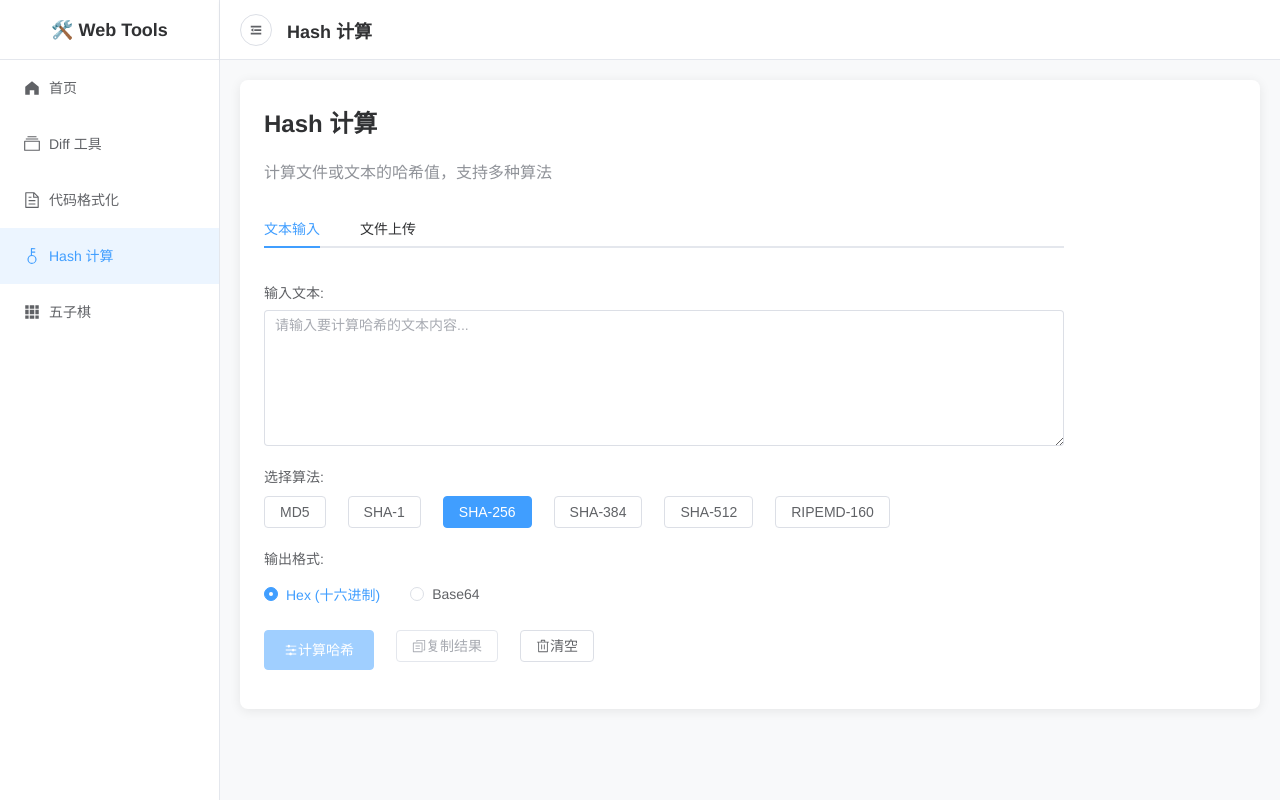
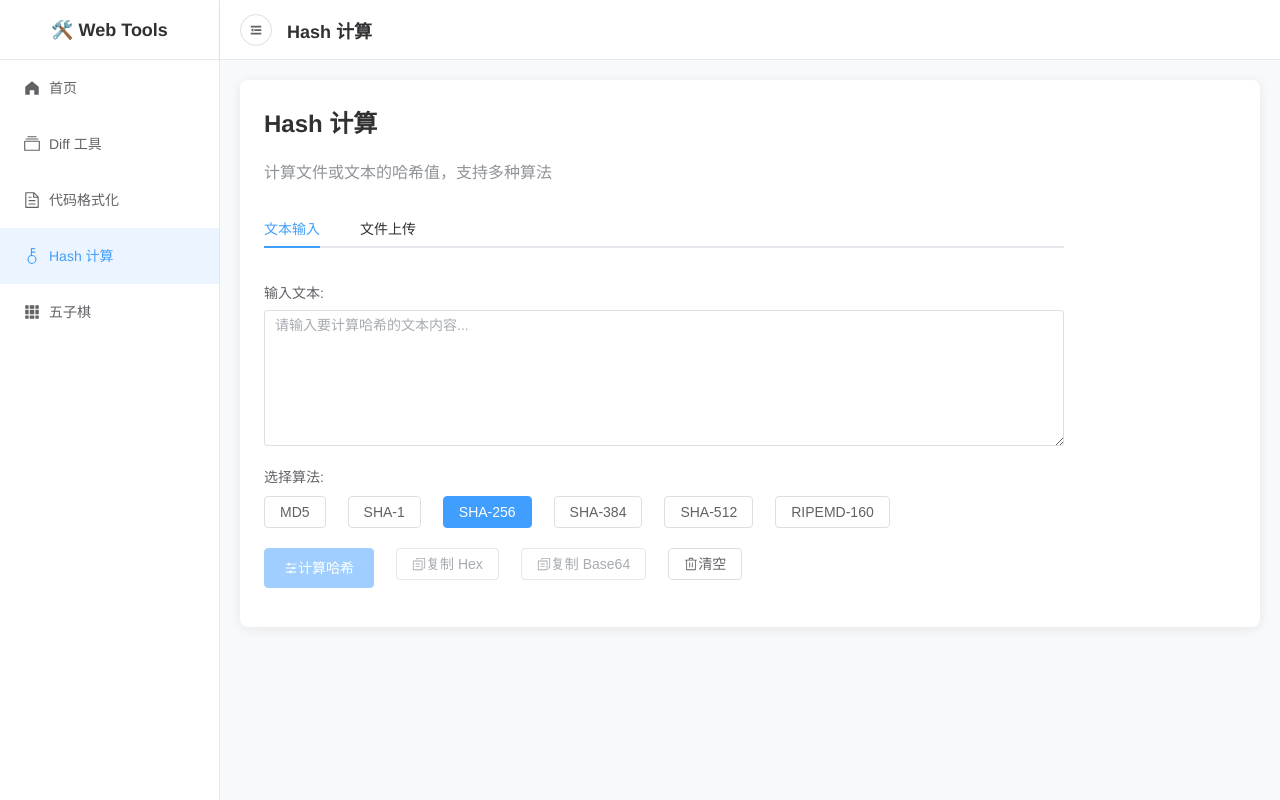
Before and after one commit to kekxv/web-tools, a Vue app: page /#/hash in a window 1280 px wide. Built offline with nearby package versions, Linux system fonts and the light colour scheme.

Commit message:
优化 Hash 计算功能：同时显示 Hex 和 Base64 格式
- 移除输出格式选择，计算后同时展示两种格式
- 添加分别复制 Hex 和 Base64 的按钮
- 切换算法时自动清空结果
- 更新相关方法和变量命名

```diff
--- a/src/views/HashView.vue
+++ b/src/views/HashView.vue
@@ -60,21 +60,12 @@
               v-for="(config, key) in algorithms"
               :key="key"
               :type="selectedAlgorithm === key ? 'primary' : ''"
-              @click="selectedAlgorithm = key"
+              @click="selectedAlgorithm = key; clearResults()"
               size="default"
             >
               {{ config.name }}
             </el-button>
           </div>
-        </div>
-
-        <!-- 输出格式 -->
-        <div class="output-section">
-          <label class="section-label">输出格式:</label>
-          <el-radio-group v-model="outputAsHex">
-            <el-radio :value="true">Hex (十六进制)</el-radio>
-            <el-radio :value="false">Base64</el-radio>
-          </el-radio-group>
         </div>
 
         <!-- 计算按钮 -->
@@ -88,9 +79,13 @@
             <el-icon><Operation /></el-icon>
             计算哈希
           </el-button>
-          <el-button @click="copyResult" :disabled="!hashResult">
+          <el-button @click="copyHexResult" :disabled="!hashResultHex">
             <el-icon><DocumentCopy /></el-icon>
-            复制结果
+            复制 Hex
+          </el-button>
+          <el-button @click="copyBase64Result" :disabled="!hashResultBase64">
+            <el-icon><DocumentCopy /></el-icon>
+            复制 Base64
           </el-button>
           <el-button @click="clearAll">
             <el-icon><Delete /></el-icon>
@@ -99,12 +94,21 @@
         </div>
 
         <!-- 结果显示 -->
-        <div v-if="hashResult" class="result-area">
+        <div v-if="hashResultHex" class="result-area">
           <div class="result-label">
-            {{ algorithms[selectedAlgorithm].name }} ({{ outputAsHex ? 'Hex' : 'Base64' }}):
+            {{ algorithms[selectedAlgorithm].name }} - Hex:
           </div>
           <div class="hash-result">
-            <code>{{ hashResult }}</code>
+            <code>{{ hashResultHex }}</code>
+          </div>
+        </div>
+
+        <div v-if="hashResultBase64" class="result-area">
+          <div class="result-label">
+            {{ algorithms[selectedAlgorithm].name }} - Base64:
+          </div>
+          <div class="hash-result">
+            <code>{{ hashResultBase64 }}</code>
           </div>
         </div>
       </div>
@@ -120,8 +124,8 @@ const inputMode = ref('text')
 const textInput = ref('')
 const selectedFile = ref(null)
 const selectedAlgorithm = ref('SHA256')
-const outputAsHex = ref(true)
-const hashResult = ref('')
+const hashResultHex = ref('')
+const hashResultBase64 = ref('')
 const dragover = ref(false)
 const fileInput = ref(null)
 
@@ -162,32 +166,38 @@ const formatFileSize = (bytes) => {
 }
 
 const calculateHash = async () => {
-  hashResult.value = ''
+  hashResultHex.value = ''
+  hashResultBase64.value = ''
 
   try {
     if (inputMode.value === 'text') {
-      hashResult.value = hashString(
-        textInput.value,
-        selectedAlgorithm.value,
-        !outputAsHex.value
-      )
+      hashResultHex.value = hashString(textInput.value, selectedAlgorithm.value, false)
+      hashResultBase64.value = hashString(textInput.value, selectedAlgorithm.value, true)
     } else if (selectedFile.value) {
-      hashResult.value = await hashFile(
-        selectedFile.value,
-        selectedAlgorithm.value,
-        !outputAsHex.value
-      )
+      hashResultHex.value = await hashFile(selectedFile.value, selectedAlgorithm.value, false)
+      hashResultBase64.value = await hashFile(selectedFile.value, selectedAlgorithm.value, true)
     }
   } catch (error) {
     ElMessage.error(`计算失败：${error.message}`)
   }
 }
 
-const copyResult = async () => {
-  if (hashResult.value) {
+const copyHexResult = async () => {
+  if (hashResultHex.value) {
     try {
-      await navigator.clipboard.writeText(hashResult.value)
-      ElMessage.success('已复制到剪贴板')
+      await navigator.clipboard.writeText(hashResultHex.value)
+      ElMessage.success('Hex 已复制到剪贴板')
+    } catch {
+      ElMessage.error('复制失败')
+    }
+  }
+}
+
+const copyBase64Result = async () => {
+  if (hashResultBase64.value) {
+    try {
+      await navigator.clipboard.writeText(hashResultBase64.value)
+      ElMessage.success('Base64 已复制到剪贴板')
     } catch {
       ElMessage.error('复制失败')
     }
@@ -197,10 +207,16 @@ const copyResult = async () => {
 const clearAll = () => {
   textInput.value = ''
   selectedFile.value = null
-  hashResult.value = ''
+  hashResultHex.value = ''
+  hashResultBase64.value = ''
   if (fileInput.value) {
     fileInput.value.value = ''
   }
+}
+
+const clearResults = () => {
+  hashResultHex.value = ''
+  hashResultBase64.value = ''
 }
 </script>
 
@@ -279,8 +295,7 @@ const clearAll = () => {
   font-size: 12px;
 }
 
-.algorithm-section,
-.output-section {
+.algorithm-section {
   margin-bottom: 20px;
 }
 
```
Also changed, not shown: 1 other file (tests, documents, lock files or other folders).
